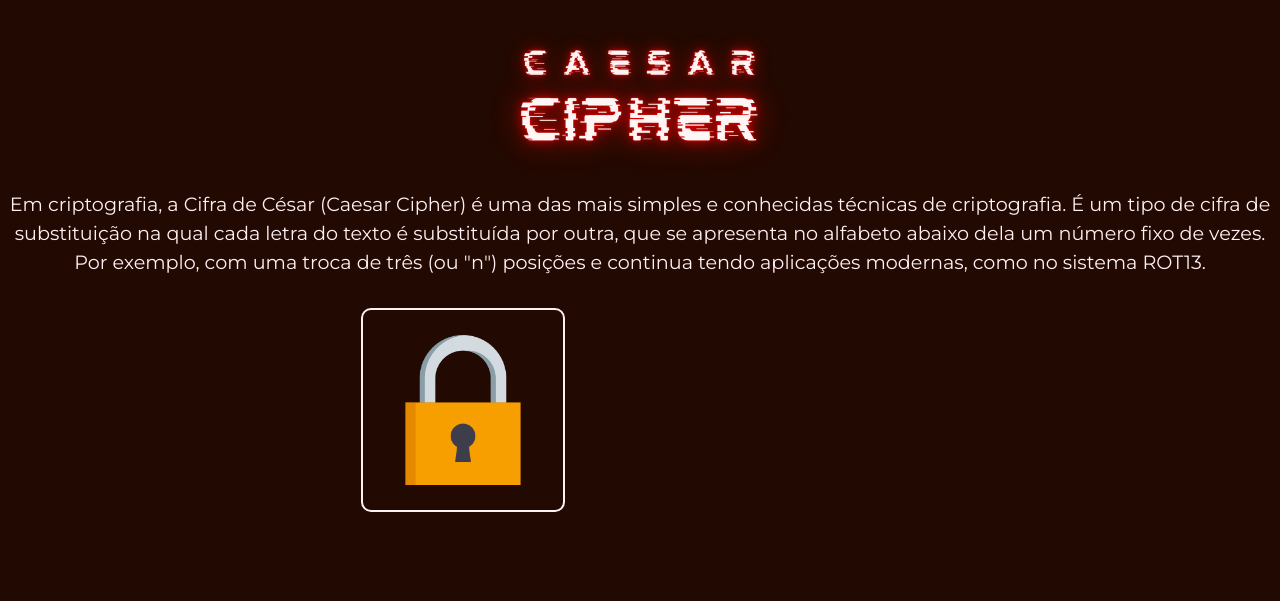
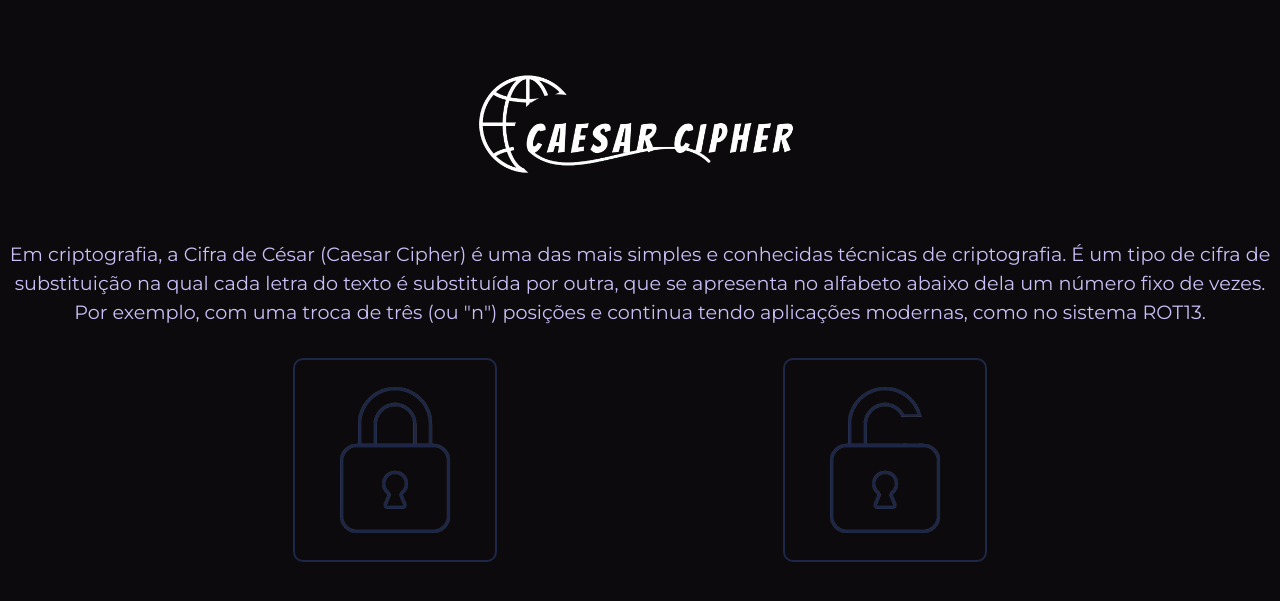
Before and after one commit to Carllossz/Caesar-Chiper, a Flask app: page / in a window 1280 px wide. Shown: the top 601 px of the page. Run offline with Flask 3, Linux system fonts and the light colour scheme.

Commit message:
estilização e correções

```diff
--- a/app/__init__.py
+++ b/app/__init__.py
@@ -1,9 +1,10 @@
 from flask import Flask, render_template, request, flash
+from app.encode import encode_message
 
 def create_app():
     #Create and configure the app
     app = Flask(__name__)
-    app.config['SECRET_KEY'] = 'afsfjefjtelesviadofuasdbf'
+    app.config['SECRET_KEY'] = 'afjtelesviadofuasf'
 
     @app.route('/')
     def home(name='Home'):
@@ -12,13 +13,19 @@ def create_app():
     @app.route("/encode", methods=('GET', 'POST'))
     def encode(name='Encode'):
         if request.method == 'POST':
-            cipher_key = request.form['cipher_key']
+            try:
+                 cipher_key = int(request.form['cipher_key'])
+            except:
+                cipher_key = 0
+
             message = request.form['message']
 
-            if not cipher_key:
-                flash('A chave é obrigatória...')
+            if cipher_key == 0:
+                flash("A Chave deve ser um Número!")
+            elif not cipher_key:
+                flash('A Chave é Obrigatória...')
             elif not message:
-                flash('A mensagem é necessária...')
+                flash('A Mensagem é Obrigatória...')
             else:
                 flash('ENCODE')
 
--- a/app/encode/__init__.py
+++ b/app/encode/__init__.py
@@ -1,4 +1,4 @@
-def encode(message, shift):
+def encode_message(message, shift):
     alphabet = ['A', 'B', 'C', 'D', 'E', 'F', 'G', 'H', 'I', 'J', 'K', 'L', 'M', 'N', 'O', 'P', 'Q', 'R', 'S', 'T', 'U', 'V', 'W', 'X', 'Y', 'Z']
     partialStart = ''
     partialEnd = ''
@@ -20,6 +20,6 @@ def encode(message, shift):
         return("shift_error")
 
     for letter in message:
-        letter_index =alphabet.index(letter)
+        letter_index = alphabet.index(letter.upper())
         encodedMessage = encodedMessage + shiftedAlphabet[letter_index]
     return(encodedMessage)
--- a/app/static/css/style.css
+++ b/app/static/css/style.css
@@ -1,10 +1,10 @@
 :root {
-    --color-primary: #890504;
-    --color-primary-hover: #FF0000;
-    --color-primary-dark: #990100;
+    --color-primary: #1D2748;
+    --color-primary-hover: #14308b;
+    --color-primary-dark: #1B272C;
 
-    --color-text: #FFF0F3;
-    --color-background: #220901;
+    --color-text: #cac0f7;
+    --color-background: #0D0A0D;
 }
 
 body {
@@ -17,9 +17,11 @@ body {
 
 .alert {
     font-size: 1rem;
-    padding: 2px;
+    padding: 5px;
+    padding-left: 20px;
+    border-radius: 8px;
     color: var(--color-text);
-    background-color: red;
+    background-color: rgb(223, 39, 39);
 }
 
 .info {
@@ -42,7 +44,12 @@ body {
     border-width: 2px;
     border-radius: 10px;
     border-style: solid;
-    border-color: var(--color-text);
+    border-color: var(--color-primary);
+}
+
+.cipher-container-item:hover {
+    background-color: #080608;
+    border-color: var(--color-primary-hover);
 }
 
 .cipher-image {
@@ -57,5 +64,5 @@ body {
 }
 
 .header-logo {
-    height: 150px;
+    height: 200px;
 }
--- a/app/templates/index.html
+++ b/app/templates/index.html
@@ -11,6 +11,10 @@
                 <img class="cipher-image" src="{{ url_for('static', filename='images/lock.png') }}">
             </div>
         </a>
-        <a href="/decode"></a>
+        <a href="/decode">
+            <div class="cipher-container-item">
+                <img class="cipher-image" src="{{ url_for('static', filename='images/unlock.png') }}">
+            </div>
+        </a>
     </div>
 {% endblock %}
```
Also changed, not shown: app/templates/encode.html (+7 -2 lines), app/static/images/Unlock.png (added), app/static/images/lock.png, app/static/images/logo.png.
